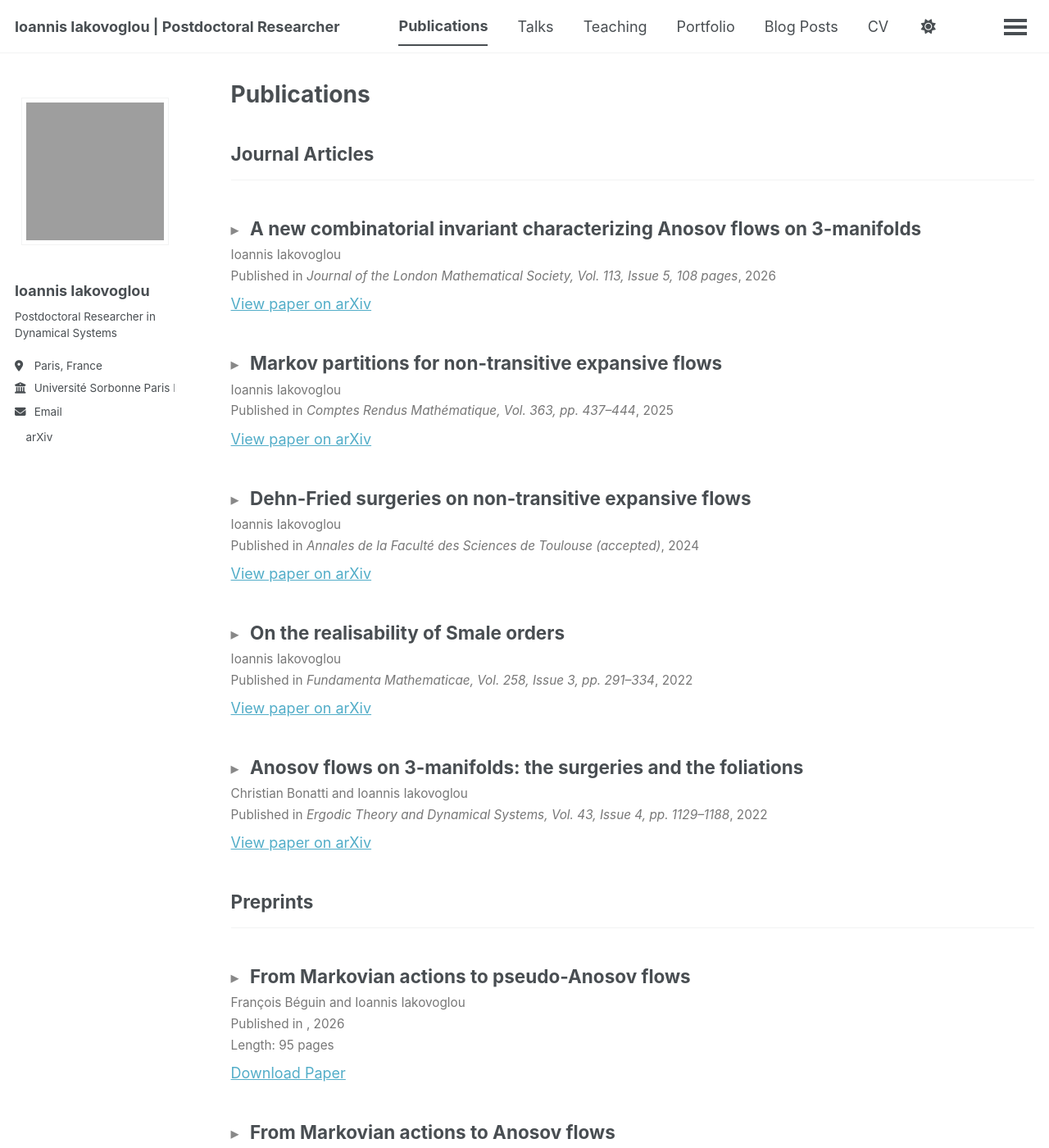
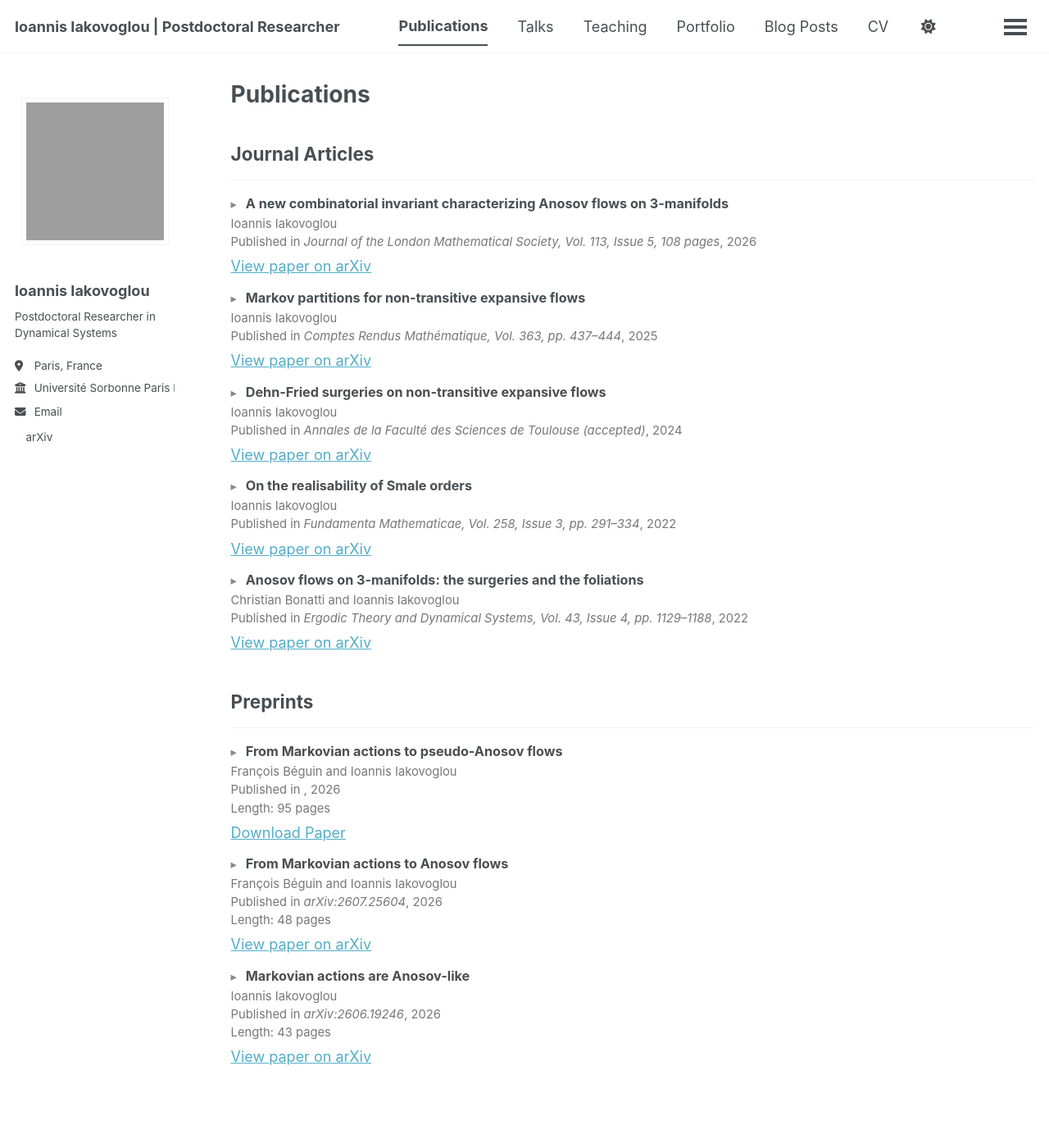
Before and after one commit to ioannisiakovoglou/ioannisiakovoglou.github.io, a Jekyll site: the page built from _pages/publications.html, in a window 1280 px wide and 1400 px high. Shown: the whole window at 82% size. Built offline with Jekyll 4.4.1, drawn with Linux system fonts in a browser that asks for light colours; a script bundle is joined from its source files by our own code; a style sheet for code colours, icons or effects is not loaded.

Commit message:
Update main.scss

```diff
--- a/assets/css/main.scss
+++ b/assets/css/main.scss
@@ -230,16 +230,19 @@ figure.featured-figure figcaption {
 
 /* Compact publications layout */
 .publication-entry {
-  margin-bottom: 1.4em;
+  margin-bottom: 0.8em;
 }
 
 .publication-entry .archive__item-title {
-  margin-bottom: 0.35em;
+  font-size: 0.9em;
+  margin-top: 0;
+  margin-bottom: 0.2em;
+  line-height: 1.35;
 }
 
 .publication-arrow {
   color: #888;
-  margin-right: 8px;
+  margin-right: 7px;
   font-size: 0.9em;
 }
 
@@ -247,11 +250,12 @@ figure.featured-figure figcaption {
 .publication-entry .publication-venue,
 .publication-entry .publication-length {
   color: #777;
-  font-size: 0.85em;
-  margin-top: 0.2em;
-  margin-bottom: 0.2em;
+  font-size: 0.82em;
+  margin-top: 0.1em;
+  margin-bottom: 0.1em;
+  line-height: 1.4;
 }
 
 .publication-entry .archive__item-excerpt {
-  margin-top: 0.6em;
+  margin-top: 0.4em;
 }
```
